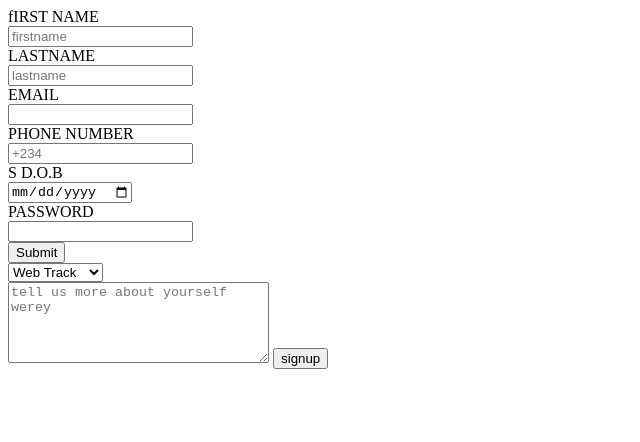
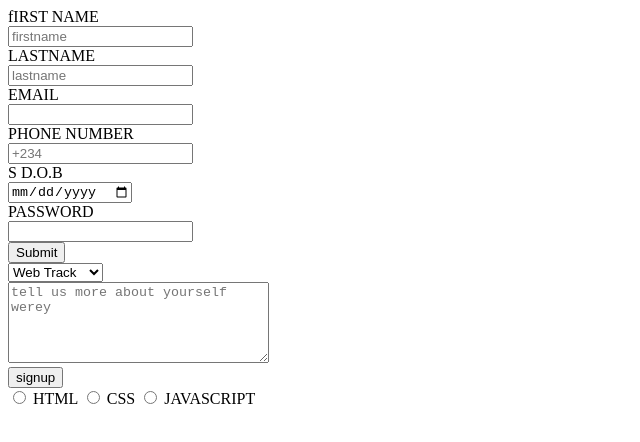
Before and after one commit to librizz900/form.gomycode, a plain HTML site: page index.html in a window 1280 px wide. Shown: the whole page, without its empty margins (0-640 px from the left). Drawn offline with Linux system fonts and the light colour scheme.

Commit message:
radio btn added

```diff
--- a/index.html
+++ b/index.html
@@ -34,9 +34,19 @@ S
             <option value="Gametrack">Game Track</option>
         </select><br>
 
-        <textarea name="message" id="" cols="30" rows="5" placeholder="tell us more about yourself werey"></textarea>
+        <textarea name="message" id="" cols="30" rows="5" placeholder="tell us more about yourself werey"></textarea><br>
 
-        <button>signup</button>
+        <button>signup</button><br>
+        <input type="radio">
+        <label for="HTML">HTML</label>
+
+        <input type="radio">
+        <label for="CSS">CSS</label>
+
+
+        <input type="radio">
+        <label for="JAVASCRIPT">JAVASCRIPT</label><br>
+
 
     </form>
 
```
